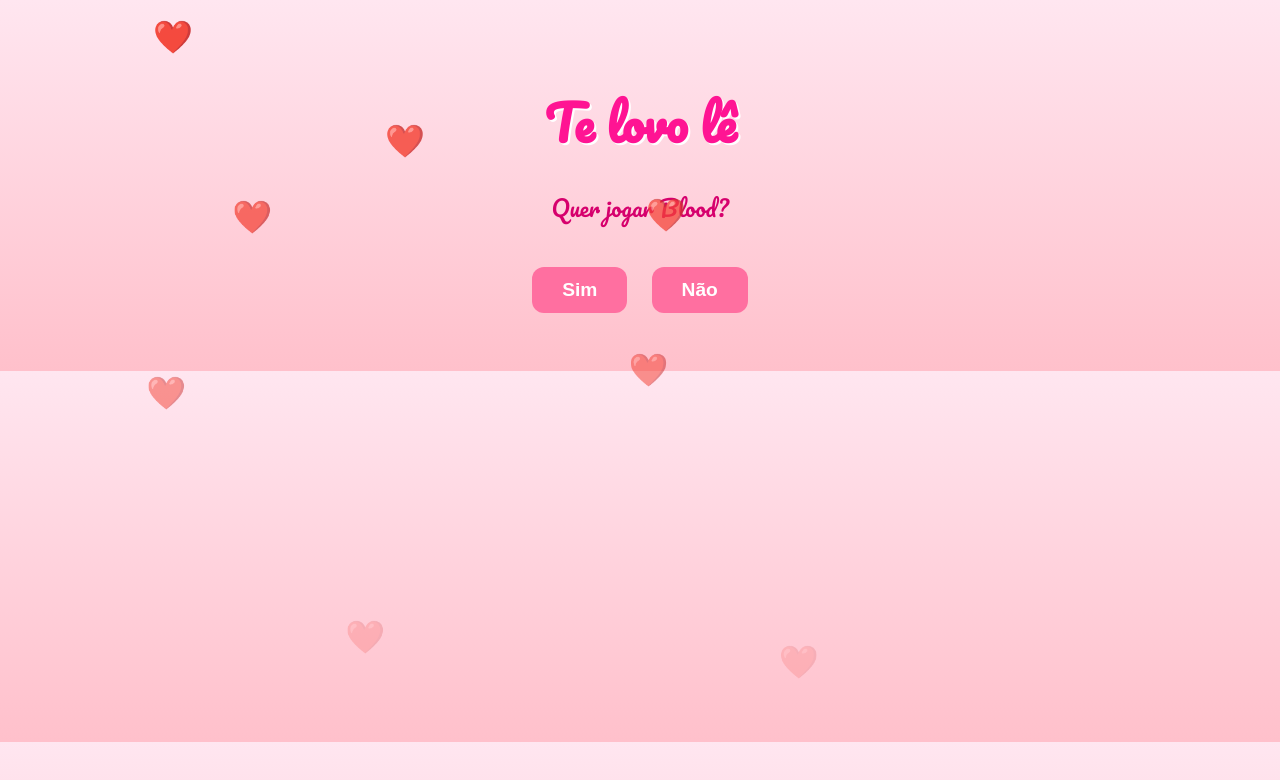
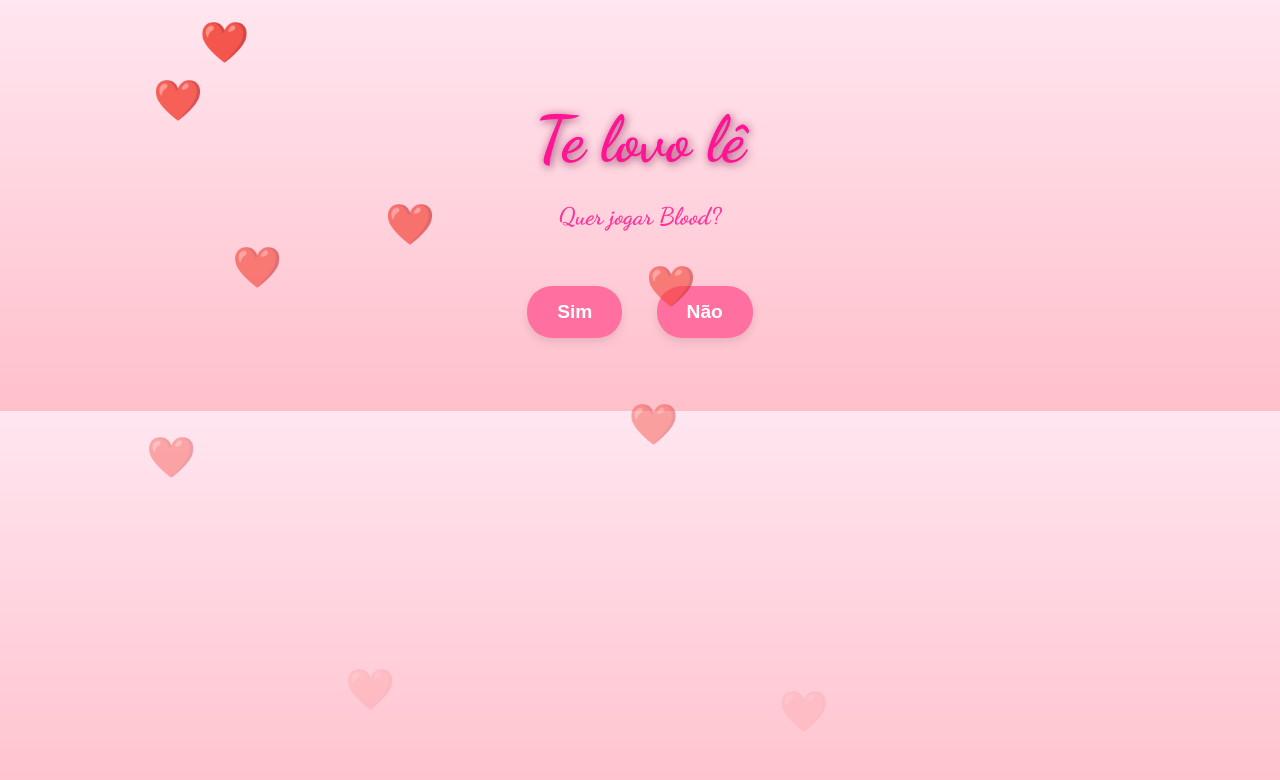
Before and after one commit to Shiroxix/leticia, a plain HTML site: page index.html in a window 1280 px wide. Drawn offline with Linux system fonts and the light colour scheme.

Commit message:
Update index.html

```diff
--- a/index.html
+++ b/index.html
@@ -8,74 +8,109 @@
     /* Corpo da página */
     body {
       background: linear-gradient(to bottom, #ffe6f0, #ffc0cb);
-      font-family: 'Pacifico', cursive;
+      font-family: 'Dancing Script', cursive;
       text-align: center;
-      padding: 40px 20px;
+      padding: 50px 20px;
       overflow-x: hidden;
       color: #d6006d;
       position: relative;
+      animation: backgroundPulse 6s ease-in-out infinite;
+    }
+
+    /* Pulsação de fundo */
+    @keyframes backgroundPulse {
+      0% { background: linear-gradient(to bottom, #ffe6f0, #ffc0cb); }
+      50% { background: linear-gradient(to bottom, #ffb3d9, #ff66b2); }
+      100% { background: linear-gradient(to bottom, #ffe6f0, #ffc0cb); }
     }
 
     /* Título */
     h1 {
-      font-size: 3em;
-      margin-bottom: 10px;
+      font-size: 4em;
+      margin-bottom: 20px;
       color: #ff1493;
-      text-shadow: 2px 2px #fff;
+      text-shadow: 2px 2px 5px rgba(0, 0, 0, 0.5);
+      animation: textGlow 3s ease-in-out infinite alternate;
     }
 
-    /* Texto principal */
+    /* Efeito de brilho no título */
+    @keyframes textGlow {
+      0% { text-shadow: 2px 2px 5px rgba(0, 0, 0, 0.5); }
+      100% { text-shadow: 0 0 20px #ff66b2, 0 0 30px #ff66b2, 0 0 40px #ff66b2; }
+    }
+
+    /* Texto */
     p {
-      font-size: 1.4em;
-      margin-bottom: 20px;
+      font-size: 1.5em;
+      margin-bottom: 30px;
+      color: #ff3399;
+      animation: fadeIn 3s ease-in-out;
+    }
+
+    /* Fade-in do texto */
+    @keyframes fadeIn {
+      0% { opacity: 0; }
+      100% { opacity: 1; }
     }
 
     /* Botões */
     .buttons {
-      margin-top: 30px;
+      margin-top: 40px;
     }
 
     button {
       font-size: 1.2em;
-      padding: 12px 30px;
-      margin: 10px;
+      padding: 15px 30px;
+      margin: 15px;
       border: none;
-      border-radius: 12px;
+      border-radius: 25px;
       background-color: #ff6fa0;
       color: white;
       font-weight: bold;
       cursor: pointer;
-      transition: background-color 0.3s;
+      transition: transform 0.2s, background-color 0.3s;
+      box-shadow: 0 4px 10px rgba(0, 0, 0, 0.1);
     }
 
     button:hover {
       background-color: #ff3f80;
+      transform: scale(1.1);
     }
 
+    /* Botão "Não" que se move */
     #noBtn {
       position: relative;
+      transition: transform 0.3s ease-in-out;
     }
 
-    /* Animação dos corações */
+    #noBtn:hover {
+      transform: scale(1.1);
+    }
+
+    /* Efeito dos corações caindo */
     .heart {
       position: fixed;
       top: -30px;
-      font-size: 2em;
+      font-size: 2.5em;
       animation: fall linear infinite;
       color: #ff4d6d;
       pointer-events: none;
       z-index: 0;
     }
 
-    /* Efeito de queda dos corações */
+    /* Animação de queda dos corações */
     @keyframes fall {
-      to {
+      0% {
+        transform: translateY(-50px);
+        opacity: 1;
+      }
+      100% {
         transform: translateY(100vh);
         opacity: 0;
       }
     }
 
-    /* Responsividade para celulares */
+    /* Responsividade para telas pequenas */
     @media (max-width: 600px) {
       h1 {
         font-size: 2.5em;
@@ -87,14 +122,13 @@
 
       button {
         font-size: 1em;
-        padding: 10px 20px;
+        padding: 12px 24px;
       }
     }
-
   </style>
 
   <!-- Fonte fofa do Google Fonts -->
-  <link href="https://fonts.googleapis.com/css2?family=Pacifico&display=swap" rel="stylesheet">
+  <link href="https://fonts.googleapis.com/css2?family=Dancing+Script:wght@700&display=swap" rel="stylesheet">
 
 </head>
 <body>
@@ -109,7 +143,7 @@
   <script>
     const noBtn = document.getElementById('noBtn');
 
-    // Função para mover o botão "não" quando o mouse passar por cima
+    // Função para mover o botão "Não" quando o mouse passa por cima
     noBtn.addEventListener('mouseover', () => {
       const x = Math.random() * (window.innerWidth - 100);
       const y = Math.random() * (window.innerHeight - 100);
@@ -118,12 +152,12 @@
       noBtn.style.top = `${y}px`;
     });
 
-    // Geração de corações
+    // Função para criar corações que caem
     function createHeart() {
       const heart = document.createElement('div');
       heart.classList.add('heart');
       heart.style.left = Math.random() * 100 + 'vw';
-      heart.style.animationDuration = (4 + Math.random() * 4) + 's';
+      heart.style.animationDuration = (4 + Math.random() * 3) + 's'; // animações variadas
       heart.innerHTML = '❤️';
       document.body.appendChild(heart);
 
@@ -131,12 +165,12 @@
       setTimeout(() => heart.remove(), 8000);
     }
 
-    // Intervalo para gerar corações de forma suave
+    // Intervalo para gerar corações
     setInterval(() => {
-      if (document.querySelectorAll('.heart').length < 20) {
+      if (document.querySelectorAll('.heart').length < 30) {
         createHeart();
       }
-    }, 600);
+    }, 500); // intervalo maior para um número contínuo de corações
   </script>
 </body>
 </html>
```
